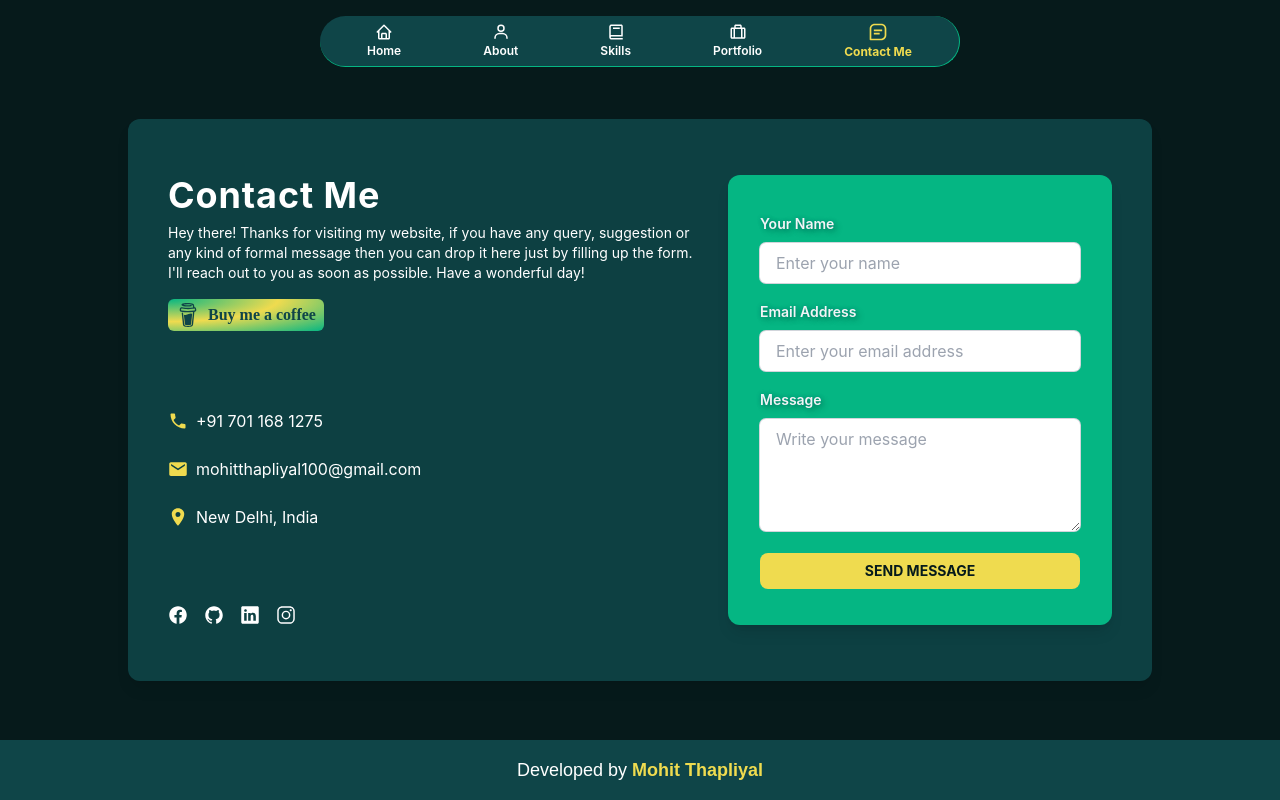
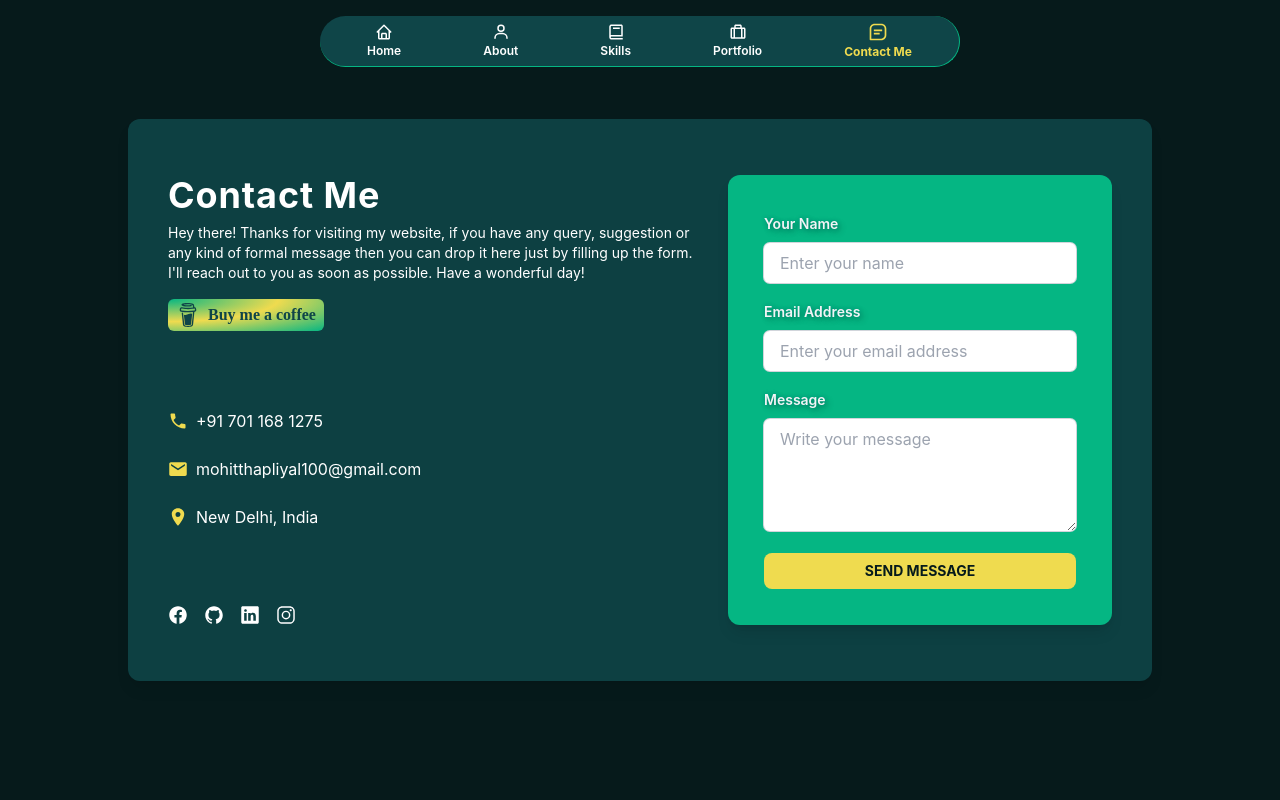
Before and after one commit to Mohit-Thapliyal/Portfolio, a React (Create React App) app: page /contact in a window 1280 px wide. Built offline with nearby package versions, Linux system fonts and the light colour scheme.

Commit message:
removed footer

```diff
--- a/src/components/Contact/Contact.jsx
+++ b/src/components/Contact/Contact.jsx
@@ -12,7 +12,7 @@ import { SiBuymeacoffee } from "react-icons/si";
 import { motion } from "framer-motion";
 
 import Notification from "../UI/Notification";
-import Footer from "../Footer/Footer";
+// import Footer from "../Footer/Footer";
 import AnimatedPage from "../UI/AnimatedPage";
 
 const Contact = () => {
@@ -58,7 +58,7 @@ const Contact = () => {
     <AnimatedPage>
       <section
         id="contact"
-        className="relative flex flex-col items-center justify-center w-full lg:min-h-screen"
+        className="relative flex flex-col items-center justify-center w-full md:min-h-screen"
       >
         {messageSent && (
           <Notification
@@ -66,8 +66,8 @@ const Contact = () => {
             onCloseMessage={closeMessageHandler}
           />
         )}
-        <div className="flex flex-col w-full p-8 space-y-8 shadow-lg lg:flex-row lg:space-x-6 lg:space-y-0 bg-secondary md:p-32 lg:py-3 lg:px-4 lg:mt-5 xl:mt-0 lg:max-w-4xl xl:max-w-5xl sm:p-6 lg:rounded-xl xl:p-10 xl:py-14 bg-opacity-90 backdrop-blur-lg">
-          <div className="flex flex-col justify-between space-y-4 sm:space-y-0">
+        <div className="flex flex-col w-full p-8 pb-[10vh] space-y-8 shadow-lg lg:flex-row lg:space-x-6 lg:space-y-0 bg-secondary md:p-5 lg:py-5 lg:px-8 lg:mt-5 xl:mt-0 md:max-w-2xl lg:max-w-4xl xl:max-w-5xl sm:p-6 md:rounded-xl xl:p-10 xl:py-14 bg-opacity-90 backdrop-blur-lg">
+          <div className="flex flex-col justify-between space-y-4 md:space-y-8 lg:space-y-0">
             <div>
               <h1 className="text-4xl font-bold tracking-wide">Contact Me</h1>
               <p className="pt-2 text-sm">
@@ -156,7 +156,7 @@ const Contact = () => {
               transition={{
                 duration: 0.5,
               }}
-              className="p-8 py-5 text-gray-100 shadow-lg bg-tertiary rounded-xl xl:py-9 lg:w-96"
+              className="p-5 py-3 md:px-10 text-gray-100 shadow-lg bg-tertiary rounded-xl lg:p-3 lg:px-5 xl:p-9 lg:w-96"
             >
               <form
                 ref={form}
@@ -205,7 +205,7 @@ const Contact = () => {
                 </div>
                 <button
                   type="submit"
-                  className="py-2 text-sm font-bold uppercase rounded-lg bg-highlight text-primary transition-all duration-300 ease-in-out hover:scale-105 hover:scale-y-110"
+                  className="px-4 py-2 text-sm font-bold uppercase rounded-lg bg-highlight text-primary transition-all duration-300 ease-in-out hover:scale-105 hover:scale-y-110"
                 >
                   Send Message
                 </button>
@@ -213,7 +213,7 @@ const Contact = () => {
             </motion.div>
           </div>
         </div>
-      <Footer className="sticky lg:absolute bottom-0" />
+      {/* <Footer className="hidden sticky lg:absolute bottom-0" /> */}
       </section>
     </AnimatedPage>
   );
--- a/src/data.js
+++ b/src/data.js
@@ -303,7 +303,7 @@ export const projects = [
     image: bg6,
     title: "Shareme",
     description:
-      "A platform where you can add images as well as see the images posted by other, uses google authentication, sanit, react and tailwind.",
+      "A platform where you can add images as well as see the images posted by other, uses google authentication, sanity, react and tailwind.",
     link: "https://shareme.mohitthapliyal.in",
     github: "https://github.com/Mohit-Thapliyal/shareme",
   },
```
